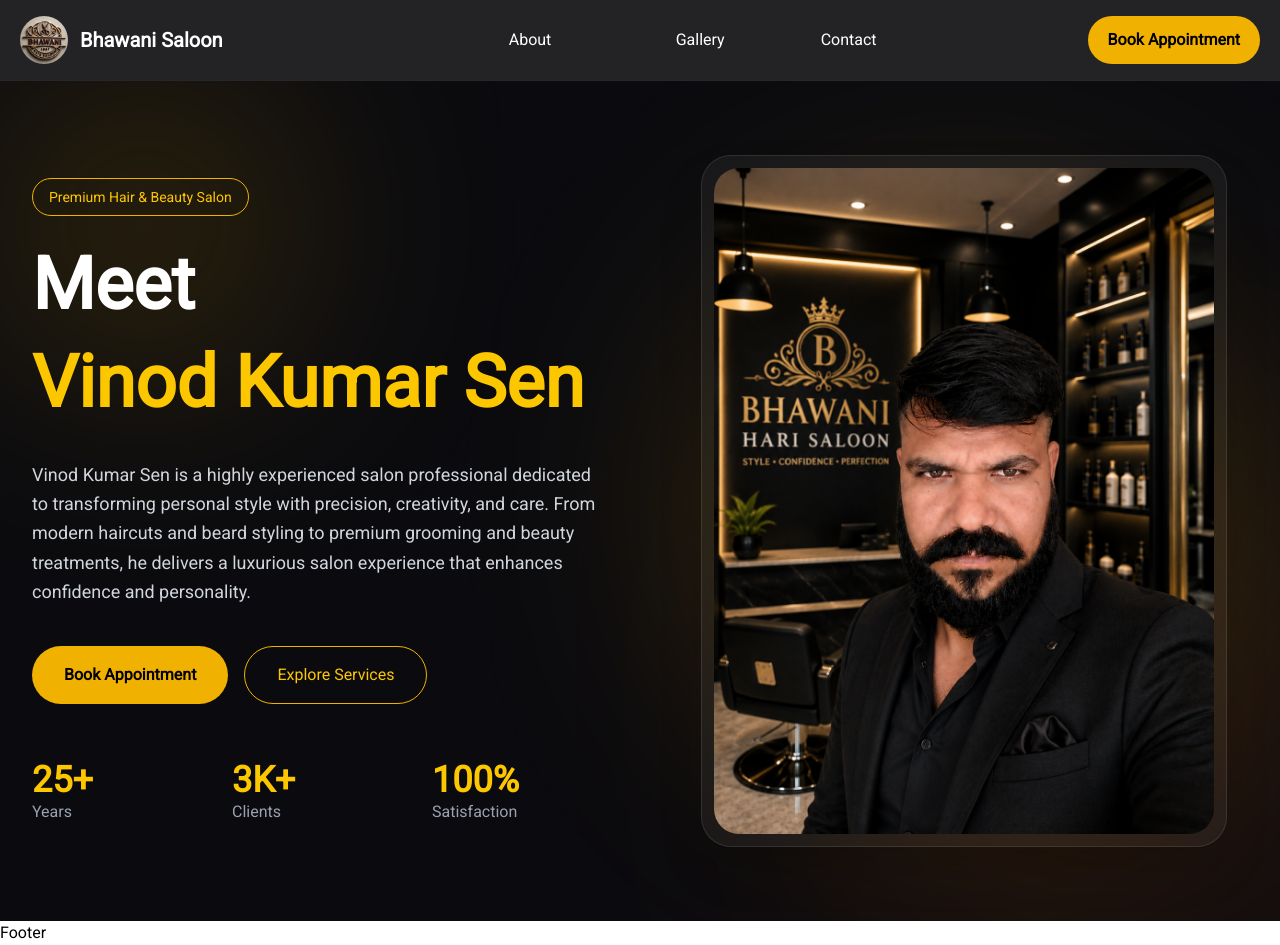
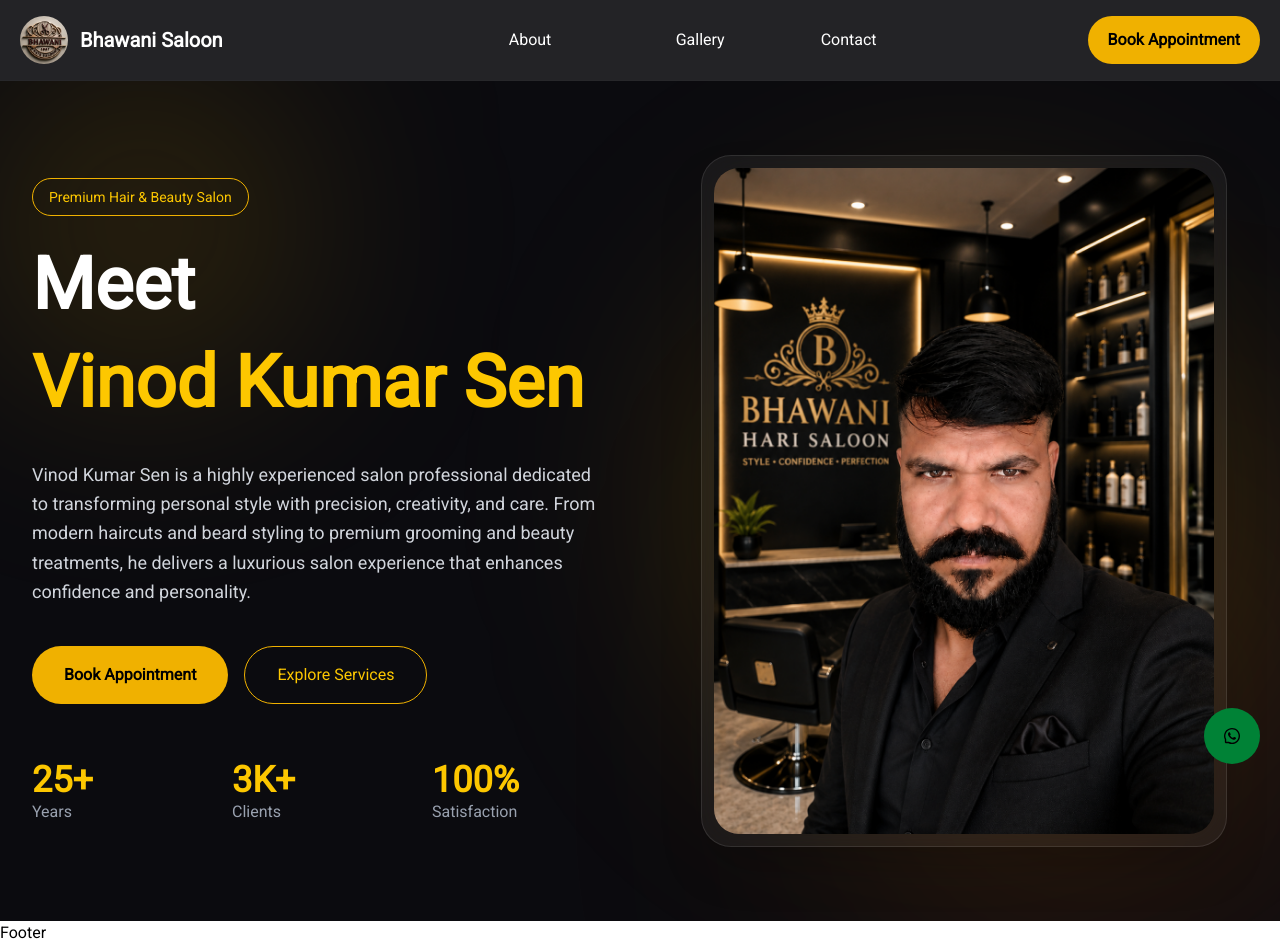
Before and after one commit to Aeshsen452/Bhawani-hair-saloon, a Next.js app: page / in a window 1280 px wide. Built offline with nearby package versions, Linux system fonts and the light colour scheme.

Commit message:
add whatsapp button

```diff
--- a/src/Layouts/Navbar.tsx
+++ b/src/Layouts/Navbar.tsx
@@ -94,7 +94,7 @@
                             Desktopmenu.map((item, index) => (
                                 <Link href={item.to} className={`hover:text-yellow-400 transition cursor-pointer
                              ${index % 2 === 0 ? "animate__animated animate__fadeInDown" : ""}
-                            `} key={index}>
+                            `} key={index} onClick={() => setIsOpen(false)}>
                                     {item.label}
                                 </Link>
                             ))
--- a/src/components/Home/LandingPage.tsx
+++ b/src/components/Home/LandingPage.tsx
@@ -1,6 +1,7 @@
 
 "use client";
 import Image from "next/image";
+import { WhatsAppOutlined } from "@ant-design/icons"
 
 function LandingPage() {
     return (
@@ -160,6 +161,13 @@
                 </div>
 
             </div>
+
+            <a className="w-14 h-14 bg-green-700 z-50 rounded-full fixed bottom-9 right-5 flex justify-center items-center" href="https://wa.me/919827557117?text=Hello%20Bhwawani %20Bhaiya%20mujhe%20jankari%20chaiye%20aapki%20saloon%20ki"
+
+            >
+
+                <WhatsAppOutlined />
+            </a>
         </section>
     );
 }
```
